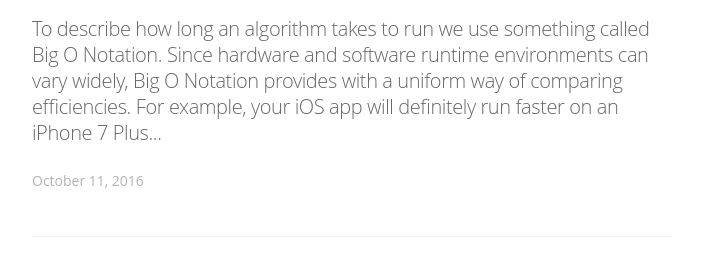
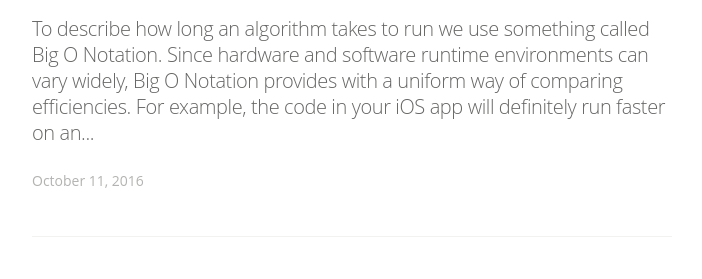
Before and after one commit to nathankrishnan/nathankrishnan.github.io, a Jekyll site: the page built from index.html, in a window 1280 px wide. Shown: the part 416-695 px from the top of the page, without its empty margins (288-990 px from the left). Built offline with Jekyll 4.4.1, drawn with Linux system fonts in a browser that asks for light colours; nearby versions of some CDN libraries; some web fonts are replaced; the list of posts is cut into pages by our own code.

Commit message:
Update 2016-10-11-big-o-notation.md

```diff
--- a/_posts/2016-10-11-big-o-notation.md
+++ b/_posts/2016-10-11-big-o-notation.md
@@ -6,7 +6,7 @@ image: https://upload.wikimedia.org/wikipedia/commons/thumb/7/79/Writing_on_the_
 image2: /assets/article_images/night-track-mobile.JPG
 ---
 
-To describe how long an algorithm takes to run we use something called Big O Notation. Since hardware and software runtime environments  can vary widely, Big O Notation provides with a uniform way of comparing efficiencies.  For example, your iOS app will definitely run faster on an iPhone 7 Plus than an iPhone 5.  This does not provide a helpful benchmark because it's a given that performance will be better on a newer phone with better specs. In order to judge the performance of your algorithms we need to take a look how long they run:
+To describe how long an algorithm takes to run we use something called Big O Notation. Since hardware and software runtime environments  can vary widely, Big O Notation provides with a uniform way of comparing efficiencies.  For example, the code in your iOS app will definitely run faster on an iPhone 7 Plus than an iPhone 5.  This does not provide a helpful benchmark because it's a given that performance will be better on a newer phone with better specs. In order to judge the performance of your algorithms we need to take a look how long they run:
 
 
 - Relative to size of the input
```
